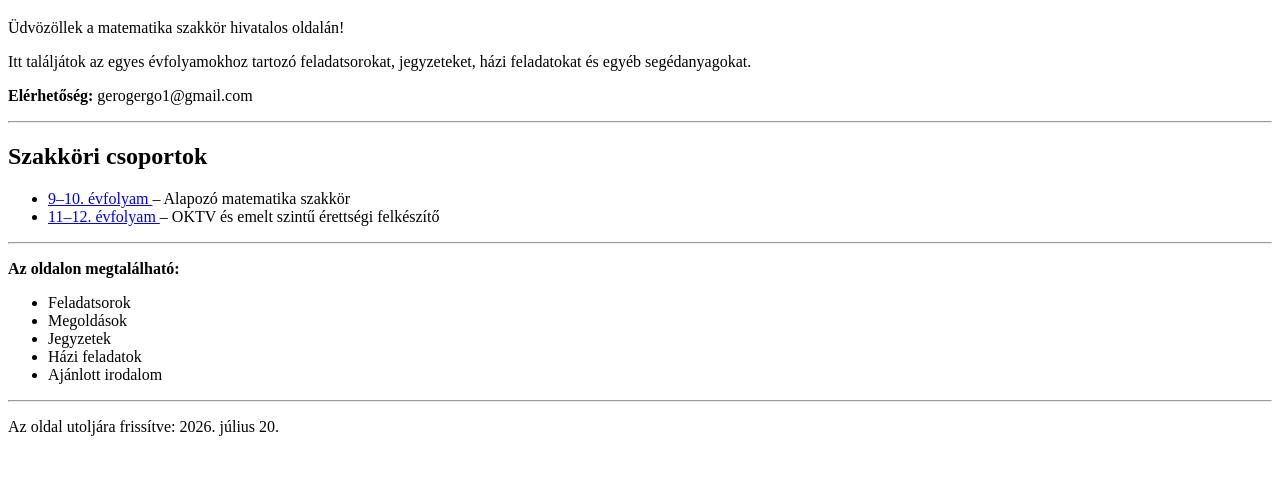
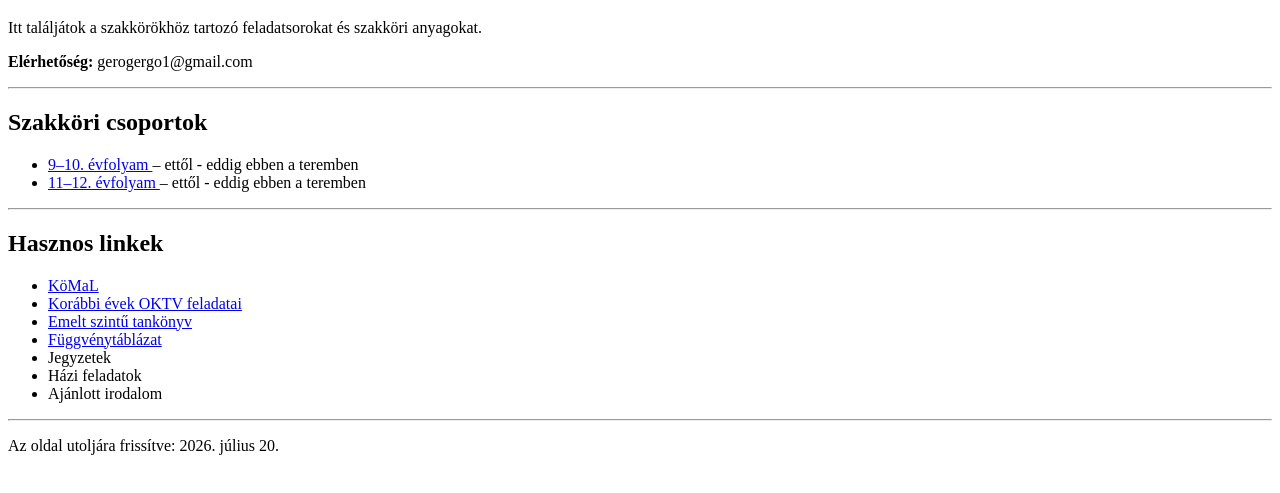
Before and after one commit to gerogergo/szakkor, a plain HTML site: page index.html in a window 1280 px wide. Shown: the part 61-554 px from the top of the page. Drawn offline with Linux system fonts and the light colour scheme.

Commit message:
Update index.html

```diff
--- a/index.html
+++ b/index.html
@@ -9,11 +9,8 @@
 
     <h1>Matematika szakkör</h1>
 
-    <p>Üdvözöllek a matematika szakkör hivatalos oldalán!</p>
-
     <p>
-        Itt találjátok az egyes évfolyamokhoz tartozó feladatsorokat,
-        jegyzeteket, házi feladatokat és egyéb segédanyagokat.
+        Itt találjátok a szakkörökhöz tartozó feladatsorokat és szakköri anyagokat.
     </p>
 
     <p><strong>Elérhetőség:</strong> gerogergo1@gmail.com</p>
@@ -27,26 +24,46 @@
             <a href="9-10.html">
                 9–10. évfolyam
             </a>
-            – Alapozó matematika szakkör
+            – ettől - eddig ebben a teremben
         </li>
 
         <li>
             <a href="11-12.html">
                 11–12. évfolyam
             </a>
-            – OKTV és emelt szintű érettségi felkészítő
+            – ettől - eddig ebben a teremben
         </li>
     </ul>
 
     <hr>
 
-    <p>
-        <strong>Az oldalon megtalálható:</strong>
-    </p>
+    <h2>Hasznos linkek</h2>
 
     <ul>
-        <li>Feladatsorok</li>
-        <li>Megoldások</li>
+        <li>
+            <a href="https://www.komal.hu/oldal?home=" target="_blank">
+                KöMaL
+            </a>
+        </li>
+
+        <li>
+            <a href="https://www.oktatas.hu/kozneveles/tanulmanyi_versenyek_/oktv_kereteben/versenyfeladatok_javitasi_utmutatok" target="_blank">
+                Korábbi évek OKTV feladatai
+            </a>
+        </li>
+
+        <li>
+            <a href="https://www.tankonyvkatalogus.hu/storage/pdf/OH-MAT912AE__teljes.pdf" target="_blank">
+                Emelt szintű tankönyv
+            </a>
+        </li>
+
+        <li>
+            <a href="https://www.tankonyvkatalogus.hu/tankonyv/OH-FGV912GY" target="_blank">
+                Függvénytáblázat
+            </a>
+        </li>
+
         <li>Jegyzetek</li>
         <li>Házi feladatok</li>
         <li>Ajánlott irodalom</li>
```
